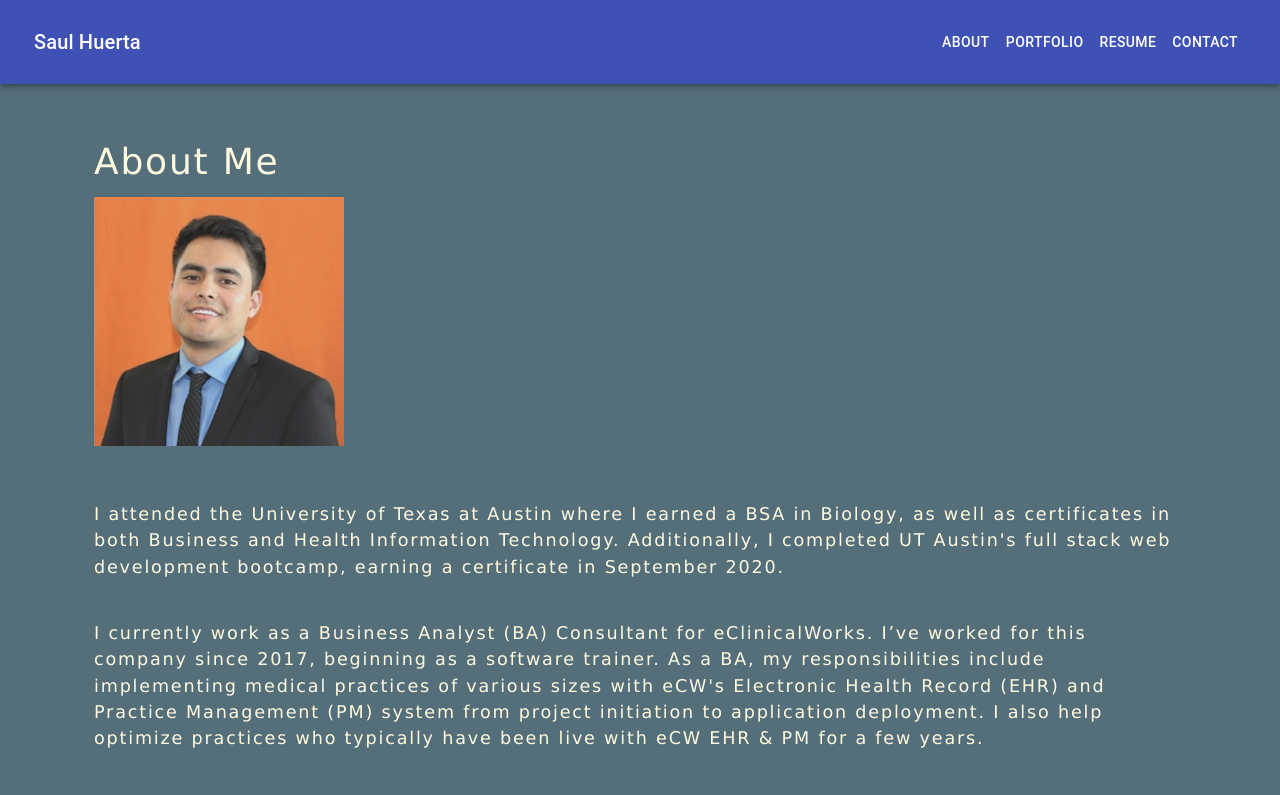
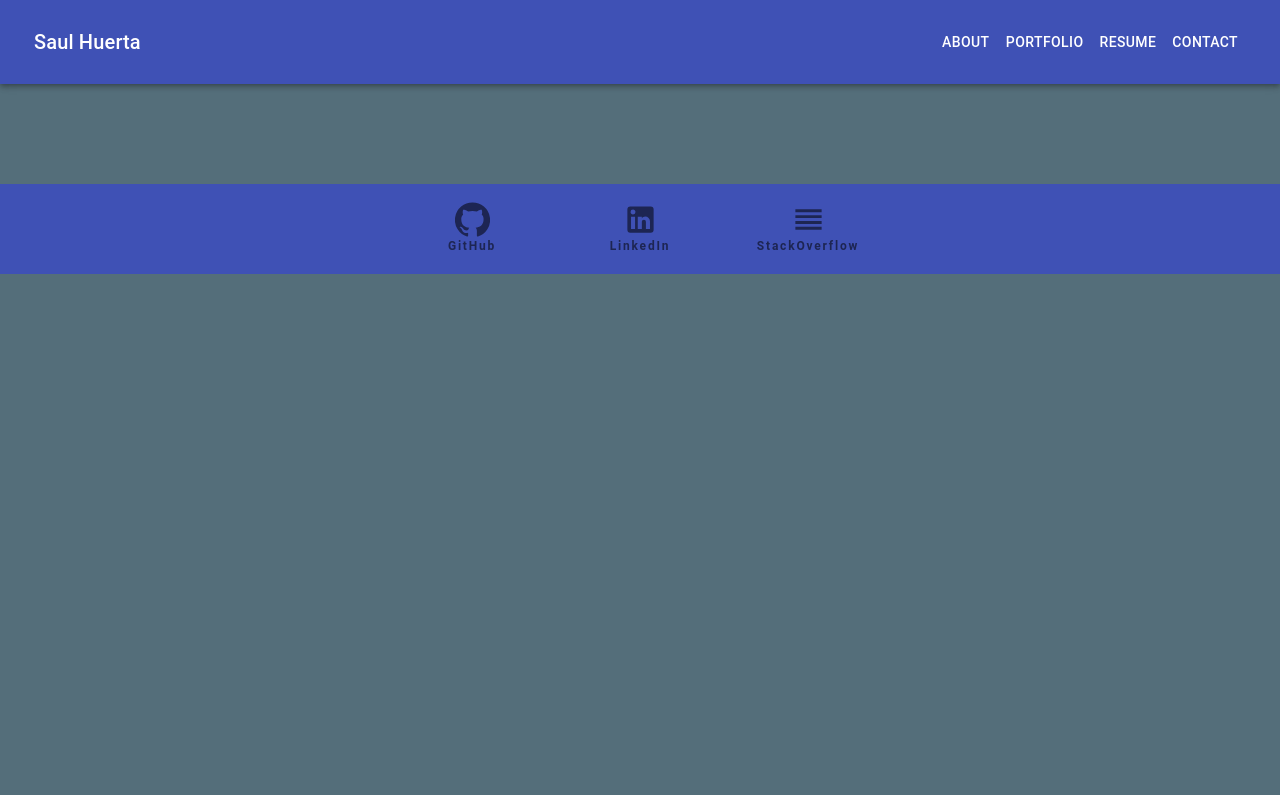
Before and after one commit to saul10huerta/react-port, a React (Create React App) app: page / in a window 1280 px wide. Shown: the top 795 px of the page. Built offline with nearby package versions, Linux system fonts and the light colour scheme.

Commit message:
fixed the router issue

```diff
--- a/package.json
+++ b/package.json
@@ -1,5 +1,5 @@
 {
-  "homepage": "http://saul10huerta.github.io/react-port/",
+  "homepage": "http://saul10huerta.github.io/react-port",
   "name": "react-port",
   "version": "0.1.0",
   "private": true,
--- a/src/App.js
+++ b/src/App.js
@@ -15,8 +15,8 @@ function App() {
         <Nav></Nav>
         <main>
           <Switch>
-            <Route path="/" exact component={About}/>
-            <Route path="/about" component={About}/>
+            <Route path="/react-port" component={About}/>
+            <Route path="/about" exact component={About}/>
             <Route path="/portfolio" component={Portfolio}/>
             <Route path="/contact" component={ContactForm}/>
             <Route path="/resume" component={Resume}/>
```
